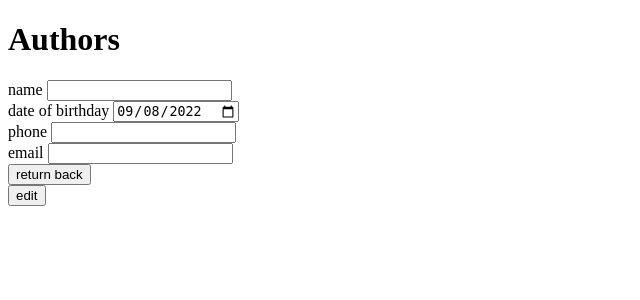
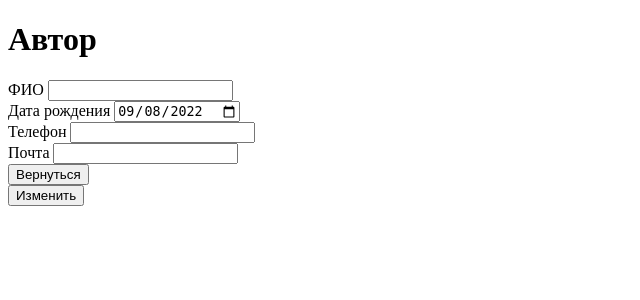
Before and after one commit to anslava00/Library14, a Symfony app: template templates/author/profile.html.twig in a window 1280 px wide. Shown: the top 300 px of the page, without its empty margins (0-640 px from the left). Run offline with Twig, Linux system fonts and the light colour scheme; the template is opened without the code that fills it, so the values that code supplies are empty; some libraries are stand-ins or nearby versions.

Commit message:
Fix for authors, text eng to rus

```diff
--- a/templates/author/create.html.twig
+++ b/templates/author/create.html.twig
@@ -6,12 +6,13 @@
 </head>
 <body>
 <form method="post" >
-    <H1>Create author</H1><br>
+    <H1>Создание ногово автора</H1><br>
     ФИО <input type="text" name="name"><br>
     Дата рождения <input type="date" name="date"><br>
     Телефон <input type="tel" name="phone"><br>
     Электронная почта <input type="email" name="email"><br>
-    <input name="submit" type="submit" value="Создать">
+    <input name="create" type="submit" value="Создать">
+    <input name="back" type="submit" value="Вернуться">
 </form>
 </body>
 </html>
--- a/templates/author/profile.html.twig
+++ b/templates/author/profile.html.twig
@@ -6,18 +6,18 @@
 </head>
 <body>
 <form method="post">
-    <h1>Authors</h1>
-    <label>name</label>
+    <h1>Автор</h1>
+    <label>ФИО</label>
     <input name="name" type="text" value={{ author.name }}><br>
-    <label>date of birthday</label>
+    <label>Дата рождения</label>
     <input name="date" type="date" value={{ author.dateOfBirth|date("Y-m-d") }}><br>
-    <label>phone</label>
+    <label>Телефон</label>
     <input name="phone" type="text" value={{ author.phone }}><br>
-    <label>email</label>
+    <label>Почта</label>
     <input name="email" type="text" value={{ author.email }}><br>
 
-    <input name="back" type="submit" value="return back"><br>
-    <input name="edit" type="submit" value="edit"><br>
+    <input name="back" type="submit" value="Вернуться"><br>
+    <input name="edit" type="submit" value="Изменить"><br>
 </form>
 </body>
 </html>
```
Also changed, not shown: src/Controller/AuthorController.php (+19 -6 lines), templates/author/index.html.twig (+5 -4 lines), templates/main_page/index.html.twig (+5 -5 lines).
